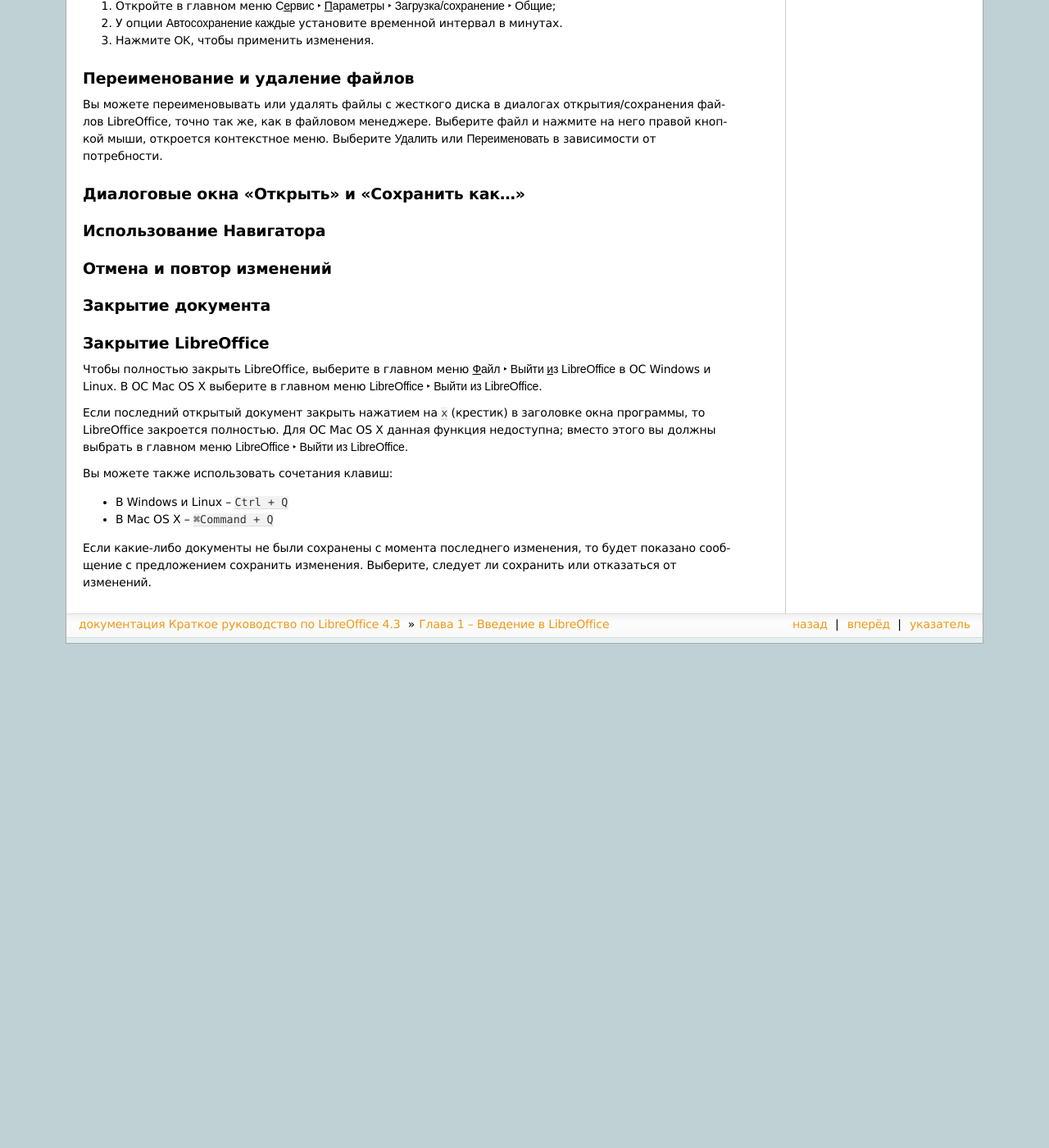
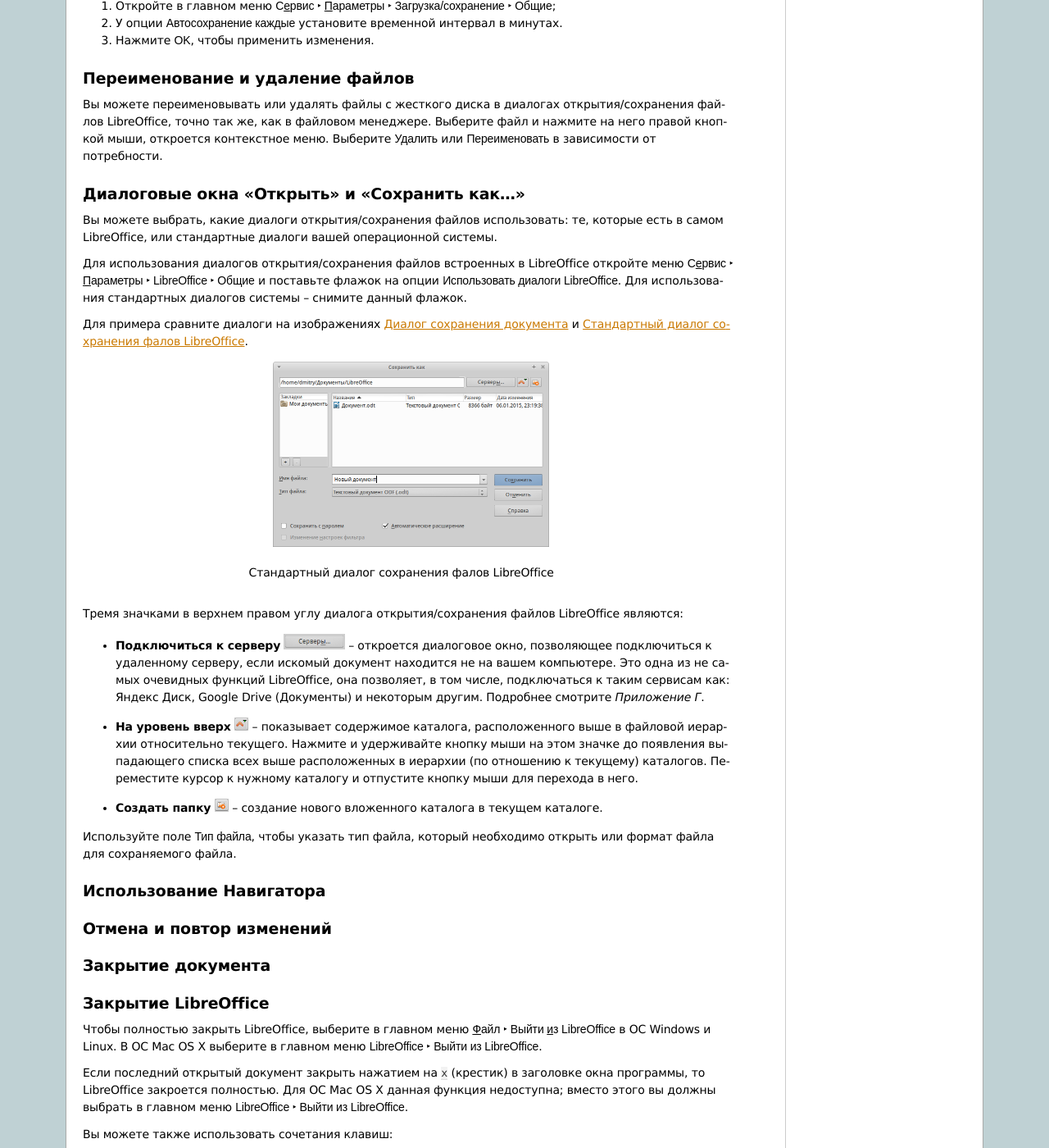
Before and after one commit to LibreRussia/libreoffice-gettingstarted, a Sphinx documentation site: the page built from docs/Chapter-1-Introducing-LibreOffice.rst, in a window 1280 px wide and 1400 px high, scrolled down 14561 px. Shown: the whole window at 82% size. Built offline with Sphinx 7.4.7, drawn with Linux system fonts in a browser that asks for light colours; formulas are drawn with MathJax 3; before the commit the page ends 15346 px from its top, so only the background shows below that.

Commit message:
Добавил пункт Диалоговые окна «Открыть» и «Сохранить как...»

```diff
--- a/docs/Chapter-1-Introducing-LibreOffice.rst
+++ b/docs/Chapter-1-Introducing-LibreOffice.rst
@@ -514,8 +514,6 @@ LibreOffice включает функцию :guilabel:`Быстрого запу
 
 Вид открывающегося диалога :guilabel:`Сохранить как...` зависит от настроек LibreOffice. Смотрите раздел `Диалоговые окна «Открыть» и «Сохранить как...»`_ для получения более подробной информации.
 
-
-
 Защита паролем
 ~~~~~~~~~~~~~~
 
@@ -569,7 +567,43 @@ LibreOffice может сохранять файлы автоматически.
 Диалоговые окна «Открыть» и «Сохранить как...»
 ------------------------------------------------------------------
 
+Вы можете выбрать, какие диалоги открытия/сохранения файлов использовать: те, которые есть в самом LibreOffice, или стандартные диалоги вашей операционной системы.
 
+Для использования диалогов открытия/сохранения файлов встроенных в LibreOffice откройте меню :menuselection:`С&ервис --> &Параметры --> LibreOffice --> Общие` и поставьте флажок на опции :guilabel:`Использовать диалоги LibreOffice`. Для использования стандартных диалогов системы -- снимите данный флажок.
+
+Для примера сравните диалоги на изображениях :ref:`ch1-lo-screen-014` и :ref:`ch1-lo-screen-017`.
+
+.. _ch1-lo-screen-017:
+
+.. figure:: _static/chapter1/ch1-lo-screen-017.png
+    :scale: 50%
+    :align: center
+    :alt:  Стандартный диалог сохранения фалов LibreOffice
+
+    Стандартный диалог сохранения фалов LibreOffice
+
+
+Тремя значками в верхнем правом углу диалога открытия/сохранения файлов LibreOffice являются:
+
+* **Подключиться к серверу** |lo-servers| – откроется диалоговое окно, позволяющее подключиться к удаленному серверу, если искомый документ находится не на вашем компьютере. Это одна из не самых очевидных функций LibreOffice, она позволяет, в том числе, подключаться к таким сервисам как: Яндекс Диск, Google Drive (Документы) и некоторым другим. Подробнее смотрите *Приложение Г*.
+
+.. |lo-servers| image:: _static/icons/lo-servers-icon.png
+                  :scale: 60%
+
+* **На уровень вверх** |lo-levels| – показывает содержимое каталога, расположенного выше в файловой иерархии относительно текущего. Нажмите и удерживайте кнопку мыши на этом значке до появления выпадающего списка всех выше расположенных в иерархии (по отношению к текущему) каталогов. Переместите курсор к нужному каталогу и отпустите кнопку мыши для перехода в него.
+
+.. |lo-levels| image:: _static/icons/lo-levels-icon.png
+                  :scale: 60%
+
+* **Создать папку** |lo-new-folder| – создание нового вложенного каталога в текущем каталоге.
+
+.. |lo-new-folder| image:: _static/icons/lo-new-folder-icon.png
+                  :scale: 60%
+
+
+Используйте поле :guilabel:`Тип файла`, чтобы указать тип файла, который необходимо открыть или формат файла для сохраняемого файла.
+
+.. в английском варианте тут шла информация о параметре "Только для чтения". Этот параметр теперь вынесен в Свойства документа и не отображается в диалоге сохранения.
 
 Использование Навигатора
 ------------------------
```
Also changed, not shown: docs/_static/chapter1/ch1-lo-screen-017.png (added), docs/_static/icons/lo-levels-icon.png (added), docs/_static/icons/lo-new-folder-icon.png (added), docs/_static/icons/lo-servers-icon.png (added), 6 other files.
